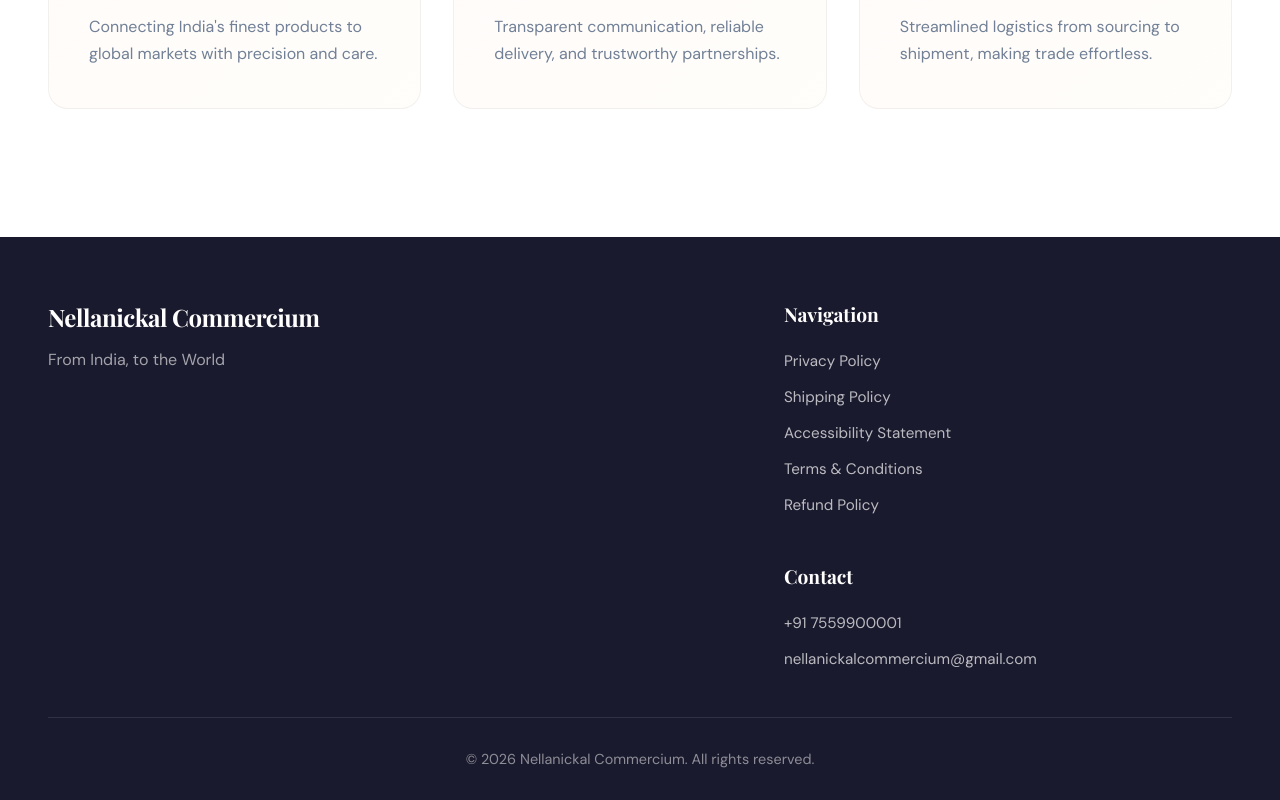
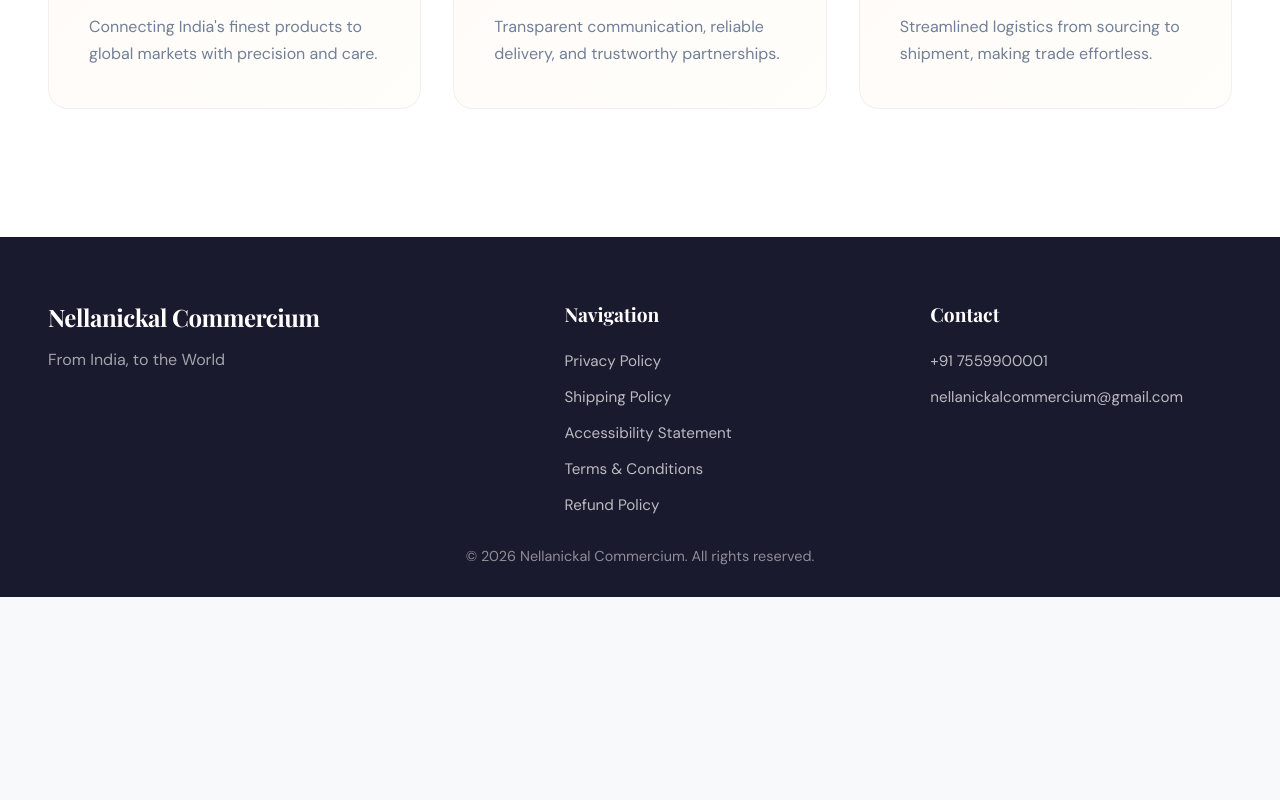
Before and after one commit to aparna-nus/landing, a React (Vite) app: page / in a window 1280 px wide. Shown: the part 1538-2338 px from the top of the page. After the commit the page ends 2135 px from the top, so only its background shows below. Built offline with nearby package versions, Linux system fonts and the light colour scheme.

Commit message:
fixed footer

```diff
--- a/App.css
+++ b/App.css
@@ -566,13 +566,18 @@
   margin: 0 auto;
 }
 
-.footer-top {
+/* FORCE 3 columns at desktop */
+.footer .footer-top{
   display: grid;
-  grid-template-columns: 1.5fr 1fr;
+  grid-template-columns: 1.5fr 1fr 1fr !important; /* brand | nav | contact */
   gap: 4rem;
-  padding-bottom: 3rem;
-  border-bottom: 1px solid rgba(255, 255, 255, 0.1);
 }
+
+/* Flatten footer-links so its two columns become grid items of footer-top */
+.footer .footer-links{
+  display: contents !important;
+}
+
 
 .footer-brand {
   display: flex;
```
